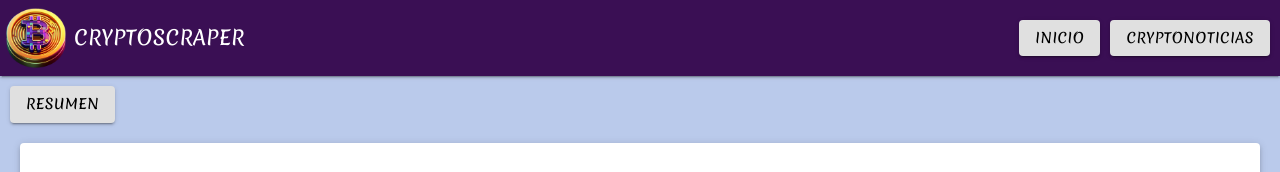
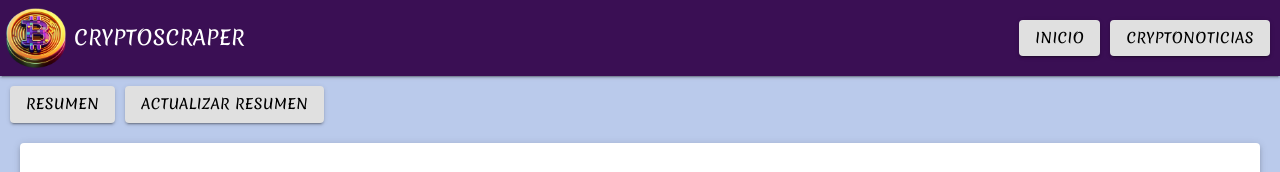
Before and after one commit to anvorja/criptocurrency-advisor-frontend, a React (Vite) app: page / in a window 1280 px wide. Shown: the top 172 px of the page. Built offline with nearby package versions, Linux system fonts and the light colour scheme; no server answers.

Commit message:
update summery button

```diff
--- a/src/components/Criptos.jsx
+++ b/src/components/Criptos.jsx
@@ -16,10 +16,15 @@ import {
 function Criptos() {
   const [paperVisible, setPaperVisible] = useState(false);
   const [loading, setLoading] = useState(true);
+  const [loading2, setLoading2] = useState(true);
   const [mydata, setMydata] = useState([]);
+  const [myanalysis, setMyanalysis] = useState("");
 
   const togglePaperVisibility = () => {
     setPaperVisible(!paperVisible);
+    if (!myanalysis) {
+      fetchAnalysis();
+    }
   };
 
   const fetchData = async () => {
@@ -31,6 +36,20 @@ function Criptos() {
     } catch (error) {
       console.error("Error al obtener los datos:", error);
       setLoading(false);
+    }
+  };
+
+  const fetchAnalysis = async () => {
+    try {
+      setLoading2(true);
+      const { data } = await axios.get(
+        "http://127.0.0.1:8000/make-crypto-analysis"
+      );
+      setMyanalysis(data);
+      setLoading2(false);
+    } catch (error) {
+      console.error("Error al obtener los datos:", error);
+      setLoading2(false);
     }
   };
 
@@ -54,9 +73,22 @@ function Criptos() {
       >
         Resumen
       </Button>
+
+      <Button
+        color="inherit"
+        variant="contained"
+        sx={{
+          margin: "10px 0 0 10px",
+          color: "black",
+          fontFamily: "Merienda",
+        }}
+        onClick={fetchAnalysis}
+      >
+        Actualizar resumen
+      </Button>
       {paperVisible && (
         <Paper elevation={3} style={{ margin: "20px", padding: "10px" }}>
-          <p>Aquí va el texto del resumen</p>
+          {loading || loading2 ? <p>Cargando...</p> : <p>{myanalysis}</p>}
         </Paper>
       )}
       <Paper elevation={3} style={{ margin: "20px", padding: "10px" }}>
```
